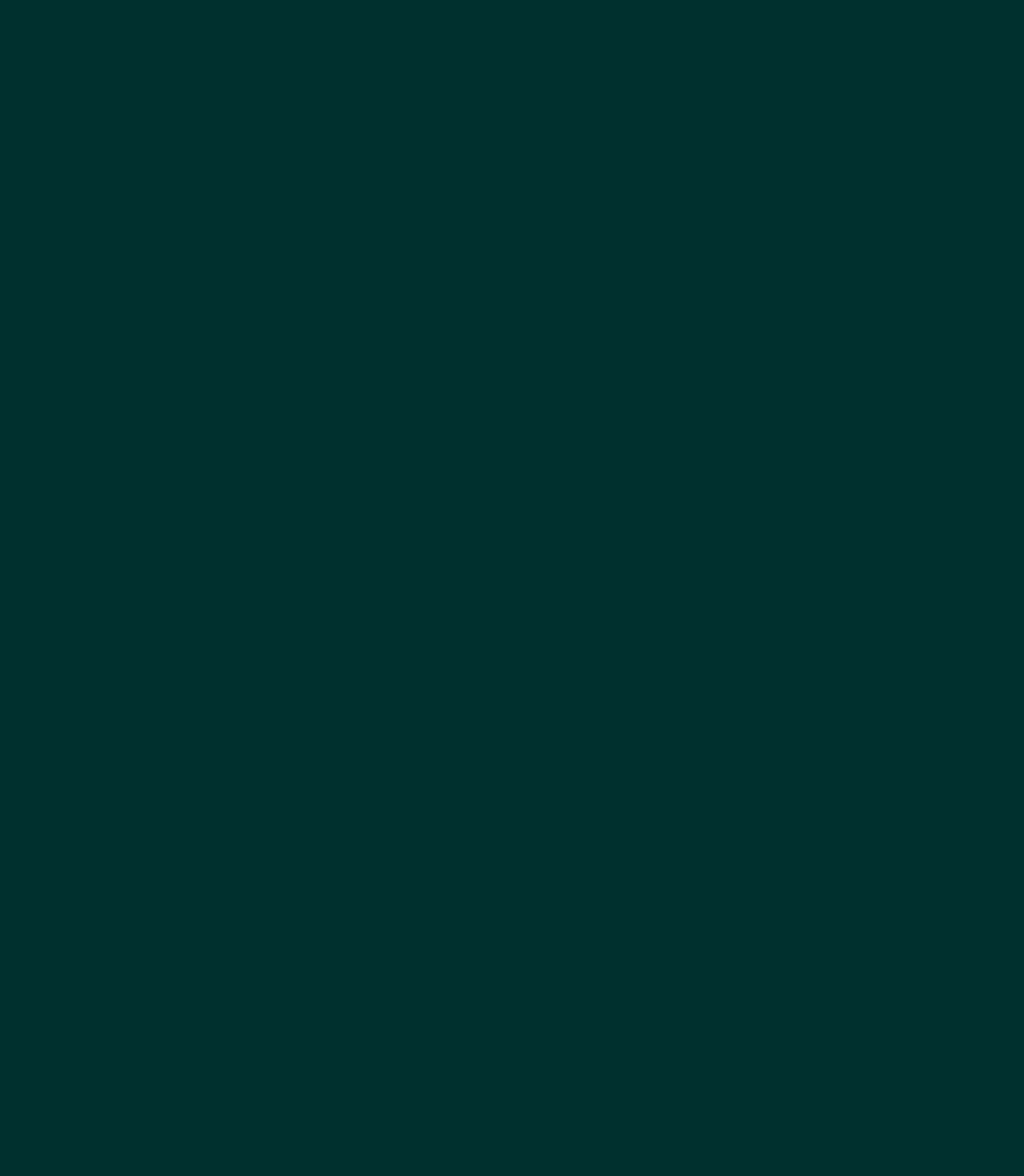
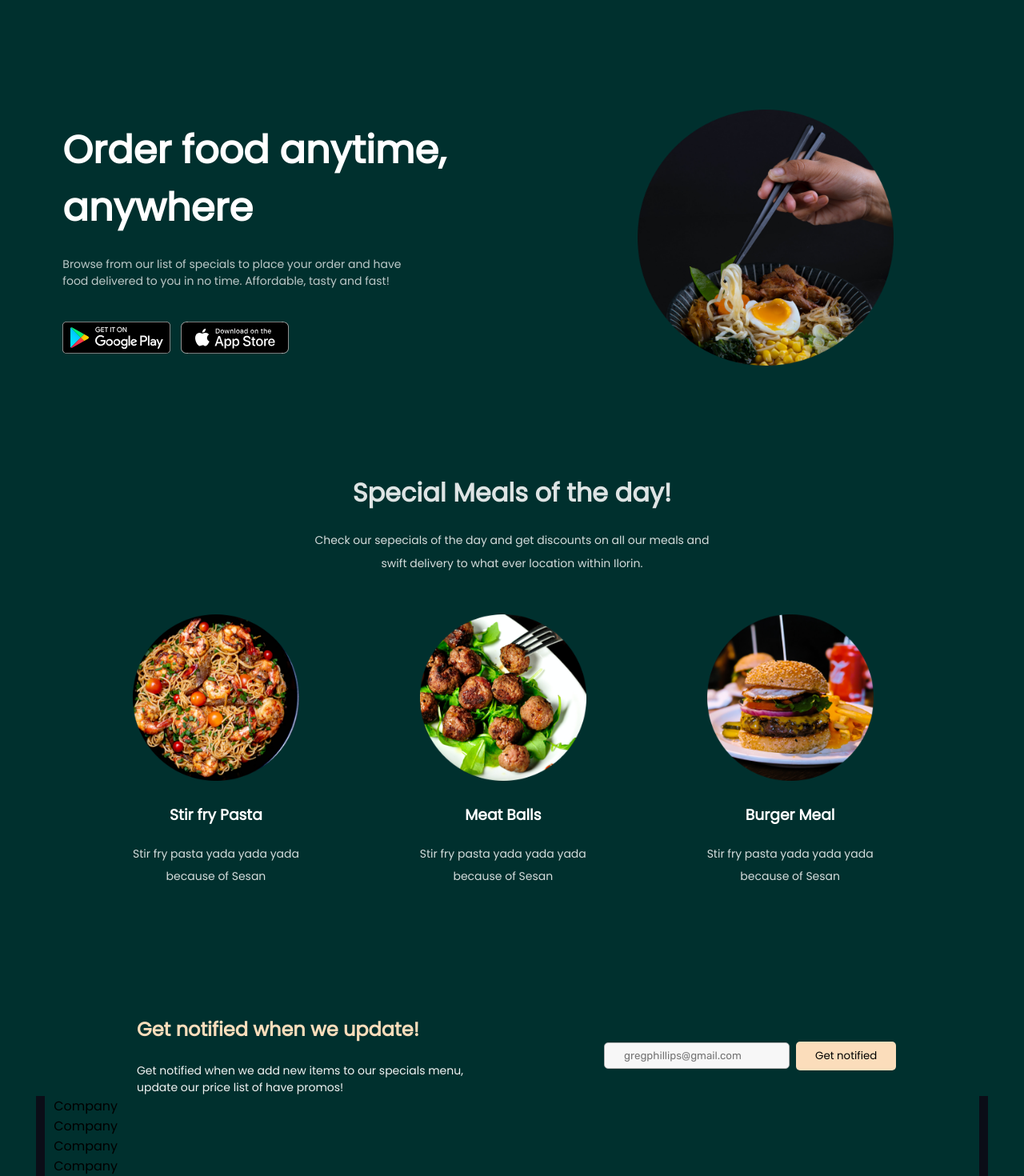
Before and after one commit to Dev-derah/Food-App, a React (Create React App) app: page / in a window 1280 px wide. Shown: the part 82-1552 px from the top of the page at 80% size. Before the commit the page ends 800 px from the top, so only its background shows below. Built offline with nearby package versions, Linux system fonts and the light colour scheme.

Commit message:
Added main section

```diff
--- a/src/components/Home.js
+++ b/src/components/Home.js
@@ -1,9 +1,32 @@
 import React from "react";
 import logo from "../images/logo.svg";
+import noodles from "../images/noodles.png";
+import appStoreBadge from "../images/AppStoreBadge.svg";
+import googleplayBadge from "../images/GooglePlayBadge.svg";
+import burger from "../images/burger.png";
+import spag from "../images/spag.png";
+import meatBalls from "../images/meat-balls.png";
 import { Link } from "react-router-dom";
 import "../css/Home.css";
 
 const Home = () => {
+  const special_meals = [
+    {
+      meal: "Stir fry Pasta",
+      meal_description: "Stir fry pasta yada yada yada because of Sesan",
+      meal_image: spag ,
+    },
+    {
+      meal_image: meatBalls ,
+      meal: "Meat Balls",
+      meal_description: "Stir fry pasta yada yada yada because of Sesan",
+    },
+    {
+      meal_image: burger ,
+      meal: "Burger Meal",
+      meal_description: "Stir fry pasta yada yada yada because of Sesan",
+    },
+  ];
   return (
     <div className="home-body">
       <nav className="navbar">
@@ -32,6 +55,82 @@ const Home = () => {
           </ul>
         </div>
       </nav>
+      {/* header */}
+      <header>
+        <div className="header-left">
+          <h2 className="jumbotron">Order food anytime, anywhere</h2>
+          <p className="jumbotron-subtext">
+            Browse from our list of specials to place your order and have food
+            delivered to you in no time. Affordable, tasty and fast!
+          </p>
+          <div className="download-btns">
+            <div className="cta-btn">
+              <img src={googleplayBadge} alt="google-play-badge" />
+            </div>
+            <div className="cta-btn">
+              <img src={appStoreBadge} alt="app-store-badge" />
+            </div>
+          </div>
+        </div>
+        <div>
+          <img src={noodles} alt="noodles" className="header-img" />
+        </div>
+      </header>
+
+      {/* main */}
+      <main>
+        <div className="main-content">
+          <h1 className="main-header">Special Meals of the day!</h1>
+          <p className="main-subtext">
+            Check our sepecials of the day and get discounts on all our meals
+            and swift delivery to what ever location within Ilorin.
+          </p>
+          <div className="meals-container">
+            {special_meals.map((meal, index) => {
+              return (
+                <div className="special-meal">
+                  <img src={meal.meal_image} alt="food" />
+                  <h3>{meal.meal}</h3>
+                  <p>{meal.meal_description}</p>
+                </div>
+              );
+            })}
+            <div></div>
+          </div>
+        </div>
+
+        <div className="mailist-section">
+          <div className="mailist-left">
+            <h2 className="mailist-header">Get notified when we update!</h2>
+            <p className="mailist-subtext">
+              Get notified when we add new items to our specials menu, update
+              our price list of have promos!
+            </p>
+          </div>
+          <div>
+            <input
+              type="text"
+              placeholder="gregphillips@gmail.com"
+              className="email"
+            ></input>
+            <button className="email-btn">Get notified</button>
+          </div>
+        </div>
+      </main>
+      <footer>
+        <div>
+          <p>Company</p>
+        </div>
+        <div>
+          <p>Company</p>
+        </div>
+        <div>
+          <p>Company</p>
+        </div>
+        <div>
+          <p>Company</p>
+        </div>
+      </footer>
     </div>
   );
 };
--- a/src/css/Home.css
+++ b/src/css/Home.css
@@ -1,8 +1,10 @@
 @import url('https://fonts.googleapis.com/css2?family=Poppins&display=swap');
+@import url('https://fonts.googleapis.com/css2?family=Rubik&display=swap');
+
 
 *{
     font-family: 'Poppins', sans-serif;
-    margin: 0 0.5rem;
+    margin: 0 0.7rem;
     background-color: #00302E;
 }
 
@@ -61,3 +63,151 @@ nav{
 .link-tag{
     text-decoration: none;
 }
+
+
+/* HEADER */
+header{
+    display: flex;
+    margin-top: 9rem;
+    justify-content: space-between;
+    align-items: center;
+}
+
+.header-left{
+    width: 50%;
+}
+
+.jumbotron{
+    color:#FFFFFF;
+    font-size: 3rem;
+}
+.header-img{
+    height: 20rem;
+    margin-right: 6rem;
+}
+
+.jumbotron-subtext{
+    color: rgba(255, 255, 255, 0.74);
+    font-size: 14px;
+    padding: 1.5rem 0;
+    padding-right: 7rem;
+
+}
+
+.download-btns{
+    display: flex;
+    margin-top: 1rem;
+}
+
+.cta-btn img, .cta-btn{
+    margin: 0;
+}
+
+.cta-btn img{
+    margin-right: 0.8rem;
+}
+
+/* mainsection */
+.main{
+    position: relative;
+}
+.main-content{
+  display: flex;
+  flex-direction: column;
+  justify-content: center;
+  align-items: center;
+  text-align: center;
+  margin-top: 8rem;
+}
+.main-header{
+    color: rgba(255, 255, 255, 0.87);
+    margin-bottom: 1.3rem;
+    font-weight: 700;
+}
+.main-content p{
+    color: rgba(255, 255, 255, 0.83);
+}
+
+.main-subtext{
+   width: 45%;
+   font-size: 14px;
+   font-weight: 400;
+   line-height: 2.1;
+}
+.meals-container{
+    display: flex;
+    margin: 0;
+    margin-top: 3rem;
+}
+
+.special-meal img{
+    height: 13rem;
+}
+.special-meal h3{
+    color: rgba(255, 255, 255);
+    margin: 1.3rem;
+    font-weight: 700;
+}
+
+.special-meal p{
+    font-weight: 100;
+    width: 80%;
+    margin: 0 auto;
+    font-size: 14px;
+    line-height: 2;
+}
+
+/* MAILLIST */
+.mailist-header{
+    color: rgb(251, 221, 187);
+    margin-bottom: 1.5rem;
+}
+
+.mailist-subtext{
+    color: rgba(255, 255, 255, 0.949);
+    font-weight: 400;
+    font-size: 14px;
+    width: 75%;
+}
+
+.mailist-section{
+    display: flex;
+    margin-top: 10rem;
+    align-items: center;
+    justify-content: center;
+
+}
+.mailist-left{
+    width: 50%;
+}
+
+.email{
+   background:  linear-gradient(0deg, #F7F7F7, #F7F7F7);
+    padding: 0.5rem 1.5rem;
+    outline: none;
+    border: 1px solid #B3B3B3;
+    border-radius: 5px;
+    font-family: 'Rubik', sans-serif;
+    margin: 0;
+    margin-right: 0.5rem;
+}
+
+.email-btn{
+    background: rgba(251, 221, 187, 1);
+    padding: 0.5rem 1.5rem;
+    border: none;
+    outline: none;
+    border-radius: 5px;
+    font-weight: 500;
+    margin: 0;
+}
+
+.email::placeholder{
+    font-family: 'Rubik', sans-serif;
+    font-weight: 400;
+}
+
+footer{
+    background: #0B0D17;
+    margin: 0 !important;
+}
```
Also changed, not shown: src/images/AppStoreBadge.svg (added), src/images/GooglePlayBadge.svg (added).
